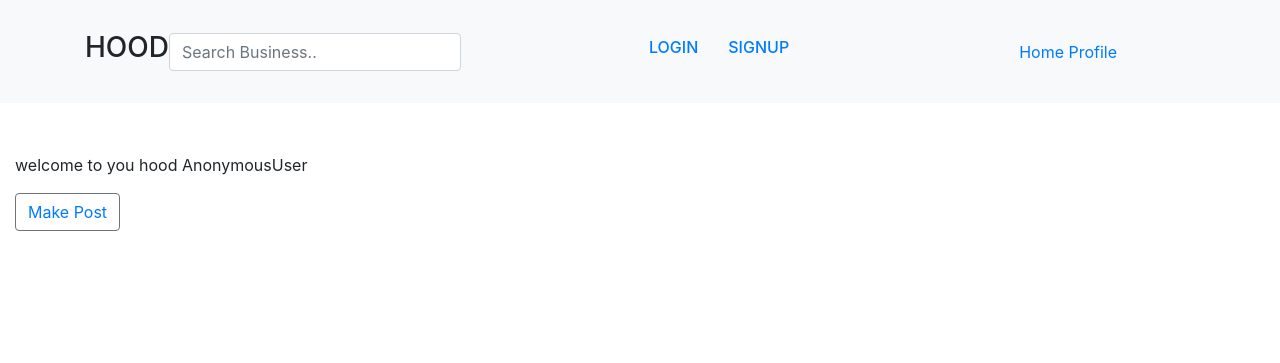
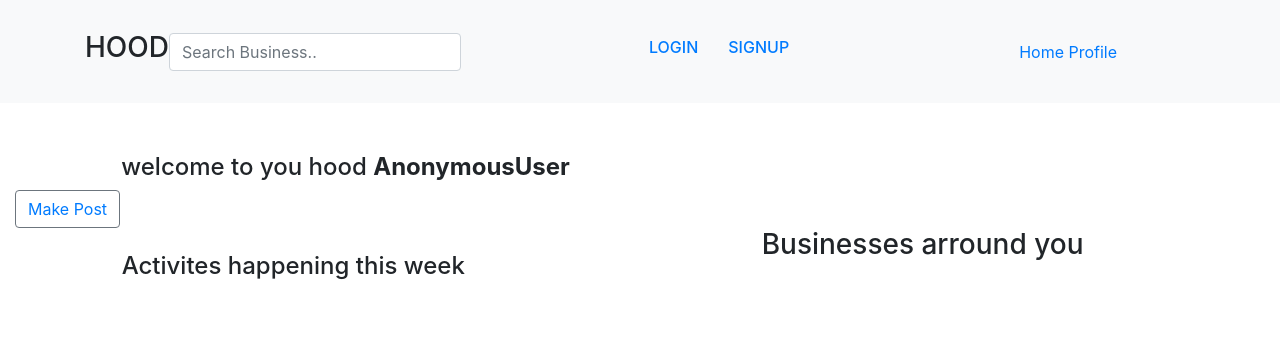
Before and after one commit to DavidWatibini/nyozi, a Django app: page /1 in a window 1280 px wide. Shown: the top 363 px of the page. Run offline with Django 3.2, Linux system fonts and the light colour scheme; data that the repository does not hold is empty; some libraries are stand-ins or nearby versions; some web fonts are replaced.

Commit message:
business details added

```diff
--- a/hood/templates/home.html
+++ b/hood/templates/home.html
@@ -4,15 +4,22 @@
 {% load bootstrap4%}
 
 <div class="container-fluid">
-  <p>welcome to you hood {{user}}</p>
-  {% for y in biz %}
-  {{y.business_name}}
-  {% endfor %}
+  <div class="three">
 
+    <h4>welcome to you hood <strong>{{user}}</strong></h4>
+  </div>
+  <button id="button_h" type="button" class="btn btn-outline-secondary"><a href="/post">Make Post</a></button>
+  <div class="pot">
+    <div class="row">
+      <div class="col-md-1">
 
+      </div>
+      <div class="col-md-6">
+        <br>
+        <h4>Activites happening this week</h4>
         {% for x in post %}
 
-  <img class="card-img-top" src="{{x.image_path.url}}" alt="{{user.username}}" height="200" width="150">
+        <img class="card-img-top" src="{{x.image_path.url}}" alt="{{user.username}}">
         <div class="card-body">
           <p class="card-text">{{x.image_description}}</p>
         </div>
@@ -23,7 +30,15 @@
 
         </ul>
         {% endfor %}
+      </div>
+      <div class="col-md-5">
+        <h3>Businesses arround you</h3>
+        {% for y in biz %}
+        {{y.business_name}}
+        {% endfor %}
+      </div>
+    </div>
+  </div>
 
-  <button id="button_h" type="button" class="btn btn-outline-secondary"><a href="/post">Make Post</a></button>
 </div>
 {% endblock %}
--- a/hood/views.py
+++ b/hood/views.py
@@ -44,9 +44,7 @@ def post(request):
         form = MakePostForm(request.POST,request.FILES)
 
         if form.is_valid():
-            add = form.save(commit=False)
-            add.hood_id = request.user.profile.neighborhood_id.id
-            add.save()
+            form.save()
         return redirect('home',request.user.profile.neighborhood_id.id)
     else:
         form  = MakePostForm()
--- a/static/css/base.css
+++ b/static/css/base.css
@@ -96,3 +96,10 @@ body{
   position: relative;
   right: : 20px;
 }
+img{
+  height: 100vh;
+  width: auto;
+}
+.three{
+  margin-left: 8.5%;
+}
```
Also changed, not shown: media/gallery/food.jpeg (added), media/gallery/music.jpg (added), media/gallery/rails_HXm00DR.jpeg (added), media/gallery/travel_VKdrwDl.jpeg (added). Lines whose indentation alone changed are shown as unchanged.
